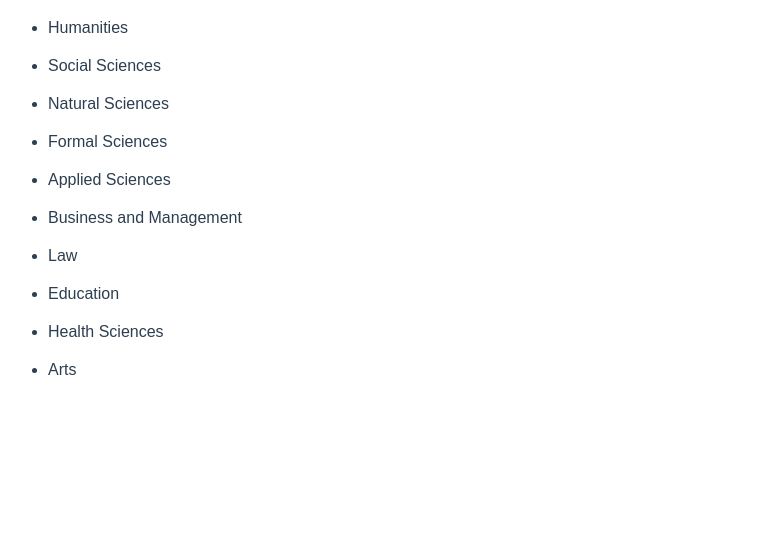
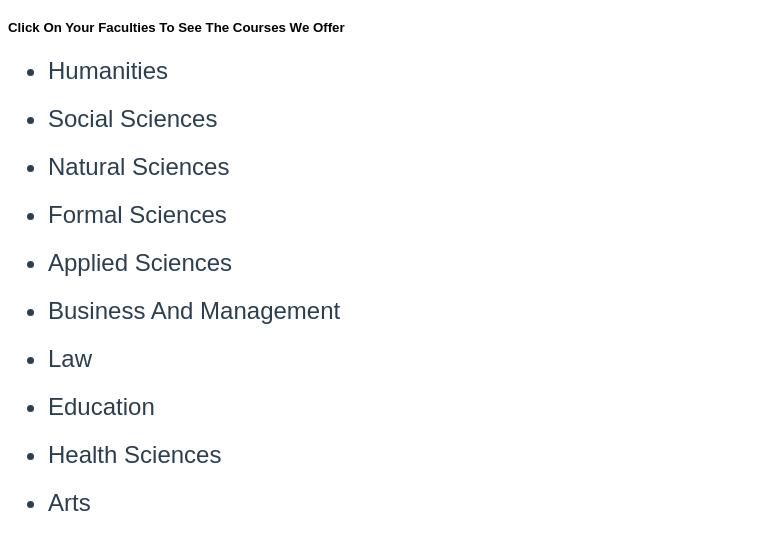
Before and after one commit to pomoleohonsi/java-demo, a plain HTML site: page course.html in a window 1280 px wide. Shown: the part 61-610 px from the top of the page, without its empty margins (0-782 px from the left). Drawn offline with Linux system fonts and the light colour scheme.

Commit message:
Add files via upload

```diff
--- a/course.html
+++ b/course.html
@@ -7,6 +7,7 @@
     <style>
         body {
             font-family: Arial, sans-serif;
+            text-transform: capitalize;
         }
         h1 {
             text-align: center;
@@ -41,9 +42,13 @@
 <body>
     <h1>FACULTIES</h1>
 
+
+    <h5>Click on your faculties to see the courses we offer</h5>
+
+
     <div class="subject-category" onclick="toggleSubjects('humanities')">
         <ul>
-            <li>Humanities</li>
+            <li style="font-size: x-large;">Humanities</li>
         </ul>
         <ul class="subject-list" id="humanities">
             <li>Literature</li>
@@ -55,8 +60,9 @@
     </div>
 
     <div class="subject-category" onclick="toggleSubjects('social-sciences')">
+
         <ul>
-            <li>Social Sciences</li>
+            <li style="font-size: x-large;">Social Sciences</li>
         </ul>
         <ul class="subject-list" id="social-sciences">
             <li>Psychology</li>
@@ -69,7 +75,7 @@
 
     <div class="subject-category" onclick="toggleSubjects('natural-sciences')">
         <ul>
-            <li>Natural Sciences</li>
+            <li style="font-size: x-large;">Natural Sciences</li>
         </ul>
         <ul class="subject-list" id="natural-sciences">
             <li>Biology</li>
@@ -82,7 +88,7 @@
 
     <div class="subject-category" onclick="toggleSubjects('formal-sciences')">
         <ul>
-            <li>Formal Sciences</li>
+            <li style="font-size: x-large;">Formal Sciences</li>
         </ul>
         <ul class="subject-list" id="formal-sciences">
             <li>Mathematics</li>
@@ -93,7 +99,7 @@
 
     <div class="subject-category" onclick="toggleSubjects('applied-sciences')">
         <ul>
-            <li>Applied Sciences</li>
+            <li style="font-size: x-large;">Applied Sciences</li>
         </ul>
         <ul class="subject-list" id="applied-sciences">
             <li>Engineering</li>
@@ -106,7 +112,7 @@
 
     <div class="subject-category" onclick="toggleSubjects('business-management')">
         <ul>
-            <li>Business and Management</li>
+            <li style="font-size: x-large;">Business and Management</li>
         </ul>
         <ul class="subject-list" id="business-management">
             <li>Business Administration</li>
@@ -119,7 +125,7 @@
 
     <div class="subject-category" onclick="toggleSubjects('law')">
         <ul>
-            <li>Law</li>
+            <li style="font-size: x-large;">Law</li>
         </ul>
         <ul class="subject-list" id="law">
             <li>Criminal Law</li>
@@ -131,7 +137,7 @@
 
     <div class="subject-category" onclick="toggleSubjects('education')">
         <ul>
-            <li>Education</li>
+            <li style="font-size: x-large;">Education</li>
         </ul>
         <ul class="subject-list" id="education">
             <li>Early Childhood Education</li>
@@ -143,7 +149,7 @@
 
     <div class="subject-category" onclick="toggleSubjects('health-sciences')">
         <ul>
-            <li>Health Sciences</li>
+            <li style="font-size: x-large;">Health Sciences</li>
         </ul>
         <ul class="subject-list" id="health-sciences">
             <li>Public Health</li>
@@ -155,7 +161,7 @@
 
     <div class="subject-category" onclick="toggleSubjects('arts')">
         <ul>
-            <li>Arts</li>
+            <li style="font-size: x-large;">Arts</li>
         </ul>
         <ul class="subject-list" id="arts">
             <li>Visual Arts</li>
```
